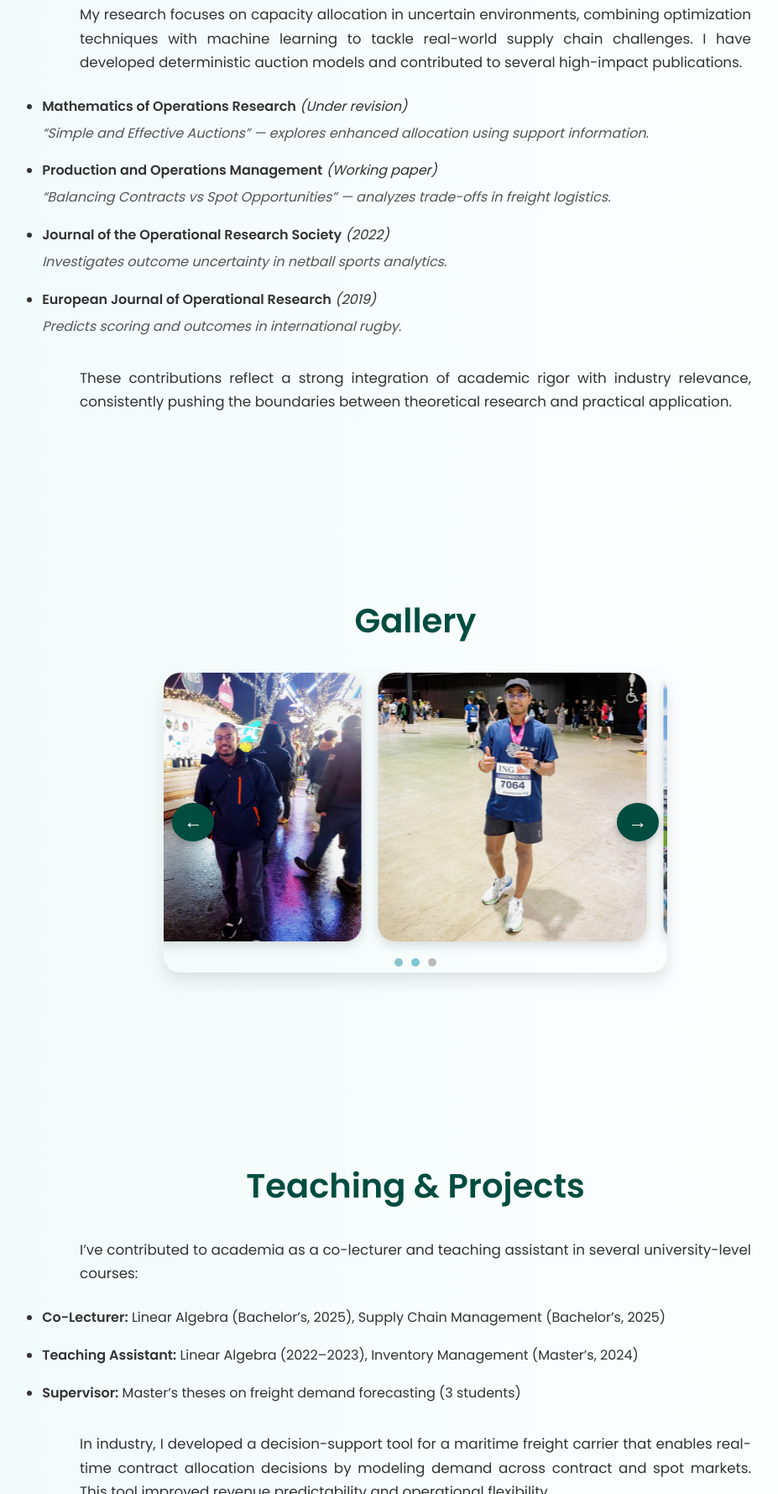
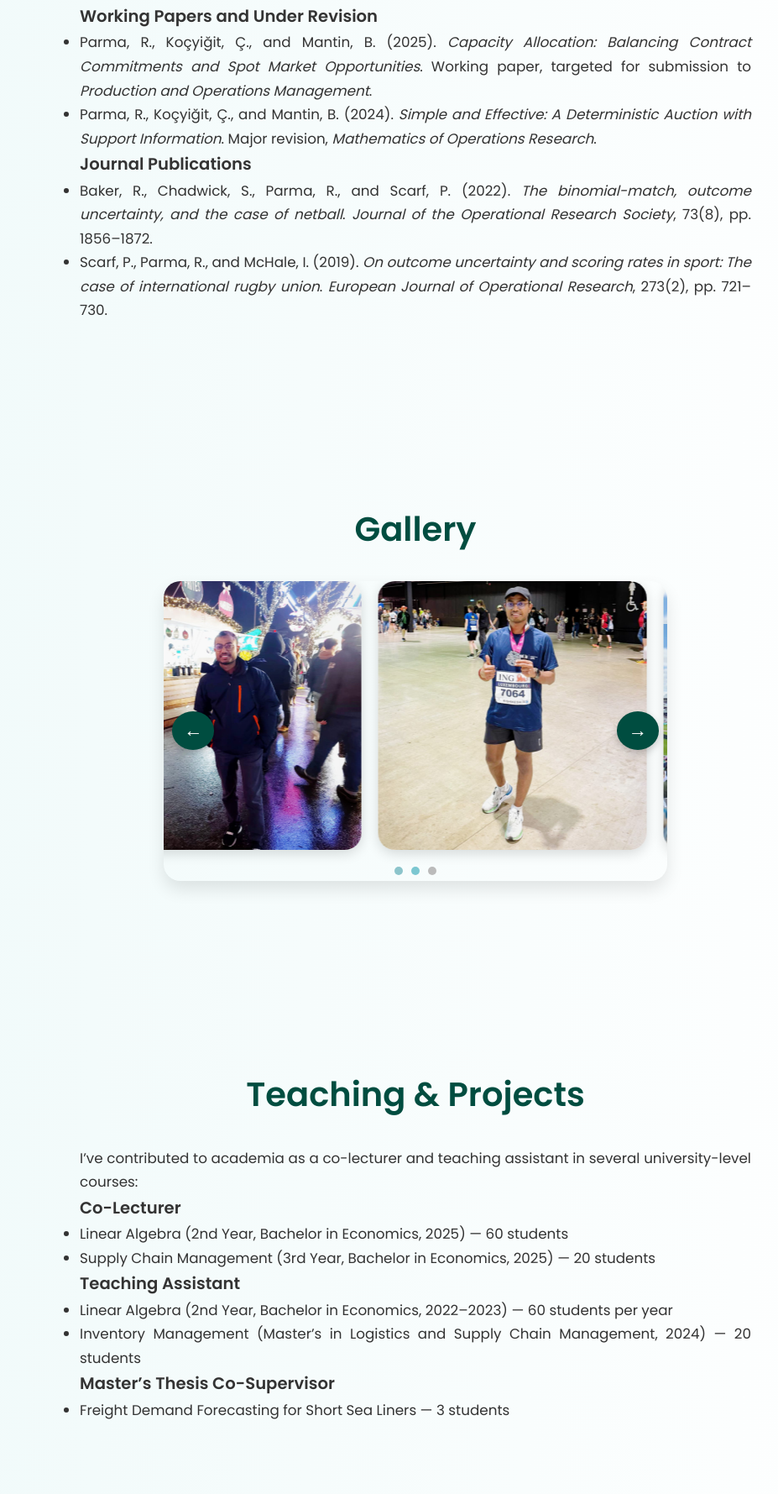
Before and after one commit to Surjendu-Pal/rishikeshparma.github.io, a plain HTML site: page index.html in a window 1280 px wide. Shown: the part 1021-2800 px from the top of the page at 84% size, without its empty margins (145-1072 px from the left). Drawn offline with Linux system fonts and the light colour scheme.

Commit message:
Update index.html

```diff
--- a/index.html
+++ b/index.html
@@ -1,5 +1,6 @@
 <!DOCTYPE html>
 <html lang="en">
+
 <head>
   <meta charset="UTF-8" />
   <meta name="viewport" content="width=device-width, initial-scale=1.0" />
@@ -7,7 +8,11 @@
   <link href="https://fonts.googleapis.com/css2?family=Poppins:wght@300;400;600&display=swap" rel="stylesheet">
   <link rel="stylesheet" href="https://cdnjs.cloudflare.com/ajax/libs/font-awesome/6.4.0/css/all.min.css">
   <style>
-    * { margin: 0; padding: 0; box-sizing: border-box; }
+    * {
+      margin: 0;
+      padding: 0;
+      box-sizing: border-box;
+    }
 
     body {
       font-family: 'Poppins', sans-serif;
@@ -28,7 +33,7 @@
       justify-content: space-between;
       padding: 0 5vw;
       z-index: 1000;
-      box-shadow: 0 2px 10px rgba(0,0,0,0.3);
+      box-shadow: 0 2px 10px rgba(0, 0, 0, 0.3);
     }
 
     .logo {
@@ -42,12 +47,19 @@
     }
 
     @keyframes typing {
-      from { width: 0; }
-      to { width: 14ch; }
+      from {
+        width: 0;
+      }
+
+      to {
+        width: 14ch;
+      }
     }
 
     @keyframes blink {
-      50% { border-color: transparent; }
+      50% {
+        border-color: transparent;
+      }
     }
 
     .nav-links {
@@ -249,6 +261,7 @@
     }
   </style>
 </head>
+
 <body>
   <nav>
     <div class="logo">Rishikesh Parma</div>
@@ -272,13 +285,28 @@
       <div class="about-content">
         <h2>About Me</h2>
        <p>
-          I’m Rishikesh Parma, a PhD researcher at the University of Luxembourg, working at the crossroads of optimization, uncertainty, and machine learning. I design smart, simple algorithms that help real-world supply chains make better decisions — not just in theory, but in practice. My work lives where math meets impact. I’ve presented at global conferences, built tools used by industry, and collaborated with brilliant minds across borders.
-          Off the whiteboard, I’m into cricket, yoga, and long runs — because solving tough problems needs a clear head and a steady rhythm.
+  I am a PhD candidate in <strong>Operations Management</strong> at the <strong>University of Luxembourg</strong>,
+  expecting to defend my dissertation in <strong>September 2025</strong>. My doctoral research, supervised by
+  <strong>Prof. Çağıl Koçyiğit</strong> and <strong>Prof. Benny Mantin</strong>, focuses on
+  <strong>optimization under uncertainty</strong>. Specifically, I address <strong>resource allocation challenges
+  in supply chain problems</strong> by designing simple and practical algorithms. My work integrates
+  <strong>optimization techniques</strong> with <strong>machine learning methods</strong> to develop solutions
+  that are not only efficient but also suitable for real-world implementation.
 </p>
+
+<p>
+  I hold an <strong>Integrated Master’s degree in Mathematics and Computing</strong> from the
+  <strong>Indian Institute of Technology (IIT) Dhanbad</strong>, awarded in <strong>2019</strong>. During my studies,
+  I was a <strong>visiting research intern</strong> at the <strong>University of Salford</strong>, where I worked under
+  the mentorship of <strong>Prof. Phil Scarf</strong>.
+</p>
+
         <div class="social-icons">
-          <a href="https://www.linkedin.com/in/rishikesh-parma-38188b102" target="_blank"><i class="fab fa-linkedin"></i></a>
+          <a href="https://www.linkedin.com/in/rishikesh-parma-38188b102" target="_blank"><i
+              class="fab fa-linkedin"></i></a>
         </div>
-        <a class="cv-btn" href="https://drive.google.com/file/d/1Ka36m7-LEq67_4V53WsMG4CNITNoaoF2/view?usp=sharing" target="_blank">Download CV</a>
+        <a class="cv-btn" href="https://drive.google.com/file/d/1Ka36m7-LEq67_4V53WsMG4CNITNoaoF2/view?usp=sharing"
+          target="_blank">Download CV</a>
       </div>
     </div>
   </section>
@@ -293,6 +321,7 @@
   </script>
 
 </body>
+
 </html>
 
 <section id="research" class="animated-section research-section">
@@ -300,32 +329,36 @@
     <h2 class="section-heading">Research & Publications</h2>
 
     <div class="section-content fade-in-up">
-      <p class="desc">
-        My research focuses on capacity allocation in uncertain environments, combining optimization techniques with machine learning to tackle real-world supply chain challenges. I have developed deterministic auction models and contributed to several high-impact publications.
-      </p>
-
-      <ul class="research-list">
+      <div class="desc">
+  <h3>Working Papers and Under Revision</h3>
+  <ul>
     <li>
-          <strong>Mathematics of Operations Research</strong> <em>(Under revision)</em><br>
-          <span>“Simple and Effective Auctions” — explores enhanced allocation using support information.</span>
+      Parma, R., Koçyiğit, Ç., and Mantin, B. (2025).
+      <em>Capacity Allocation: Balancing Contract Commitments and Spot Market Opportunities</em>.
+      Working paper, targeted for submission to <em>Production and Operations Management</em>.
     </li>
     <li>
-          <strong>Production and Operations Management</strong> <em>(Working paper)</em><br>
-          <span>“Balancing Contracts vs Spot Opportunities” — analyzes trade-offs in freight logistics.</span>
-        </li>
-        <li>
-          <strong>Journal of the Operational Research Society</strong> <em>(2022)</em><br>
-          <span>Investigates outcome uncertainty in netball sports analytics.</span>
-        </li>
-        <li>
-          <strong>European Journal of Operational Research</strong> <em>(2019)</em><br>
-          <span>Predicts scoring and outcomes in international rugby.</span>
+      Parma, R., Koçyiğit, Ç., and Mantin, B. (2024).
+      <em>Simple and Effective: A Deterministic Auction with Support Information</em>.
+      Major revision, <em>Mathematics of Operations Research</em>.
     </li>
   </ul>
 
-      <p class="desc">
-        These contributions reflect a strong integration of academic rigor with industry relevance, consistently pushing the boundaries between theoretical research and practical application.
-      </p>
+  <h3>Journal Publications</h3>
+  <ul>
+    <li>
+      Baker, R., Chadwick, S., Parma, R., and Scarf, P. (2022).
+      <em>The binomial-match, outcome uncertainty, and the case of netball</em>.
+      <em>Journal of the Operational Research Society</em>, 73(8), pp. 1856–1872.
+    </li>
+    <li>
+      Scarf, P., Parma, R., and McHale, I. (2019).
+      <em>On outcome uncertainty and scoring rates in sport: The case of international rugby union</em>.
+      <em>European Journal of Operational Research</em>, 273(2), pp. 721–730.
+    </li>
+  </ul>
+</div>
+
     </div>
   </div>
 </section>
@@ -398,8 +431,13 @@
     background: #00796b;
   }
 
-  .prev { left: 10px; }
-  .next { right: 10px; }
+  .prev {
+    left: 10px;
+  }
+
+  .next {
+    right: 10px;
+  }
 
   .carousel-dots {
     text-align: center;
@@ -493,11 +531,13 @@
       transform: translateY(-50px);
       opacity: 0;
     }
+
     to {
       transform: translateY(0);
       opacity: 1;
     }
   }
+
   .research-container {
     max-width: 900px;
     margin: 0 auto;
@@ -553,28 +593,35 @@
       font-size: 0.95rem;
     }
   }
-
-
 </style>
 
 <section id="teaching" class="animated-section teaching-section">
   <div class="container teaching-container">
     <h2 class="section-heading">Teaching & Projects</h2>
     <div class="section-content fade-in-up">
-      <p class="desc">
+      <div class="desc">
+  <p>
     I’ve contributed to academia as a co-lecturer and teaching assistant in several university-level courses:
   </p>
-      <ul class="research-list">
-        <li><strong>Co-Lecturer:</strong> Linear Algebra (Bachelor’s, 2025), Supply Chain Management (Bachelor’s, 2025)</li>
-        <li><strong>Teaching Assistant:</strong> Linear Algebra (2022–2023), Inventory Management (Master’s, 2024)</li>
-        <li><strong>Supervisor:</strong> Master’s theses on freight demand forecasting (3 students)</li>
+
+  <h3>Co-Lecturer</h3>
+  <ul>
+    <li>Linear Algebra (2nd Year, Bachelor in Economics, 2025) — 60 students</li>
+    <li>Supply Chain Management (3rd Year, Bachelor in Economics, 2025) — 20 students</li>
   </ul>
-      <p class="desc">
-        In industry, I developed a decision-support tool for a maritime freight carrier that enables real-time contract allocation decisions by modeling demand across contract and spot markets. This tool improved revenue predictability and operational flexibility.
-      </p>
-      <p class="desc">
-        I also held roles as a Market Research Analyst in India and a Research Intern in the UK, gaining insights into data-driven market dynamics and academic research methods.
-      </p>
+
+  <h3>Teaching Assistant</h3>
+  <ul>
+    <li>Linear Algebra (2nd Year, Bachelor in Economics, 2022–2023) — 60 students per year</li>
+    <li>Inventory Management (Master’s in Logistics and Supply Chain Management, 2024) — 20 students</li>
+  </ul>
+
+  <h3>Master’s Thesis Co-Supervisor</h3>
+  <ul>
+    <li>Freight Demand Forecasting for Short Sea Liners — 3 students</li>
+  </ul>
+</div>
+
     </div>
   </div>
 </section>
@@ -661,6 +708,7 @@
       transform: translateY(-50px);
       opacity: 0;
     }
+
     to {
       transform: translateY(0);
       opacity: 1;
@@ -690,10 +738,16 @@
 
     <div class="fade-in-up">
       <p class="desc">
-        I’ve had the privilege of sharing my research and insights at various international conferences and academic forums. These events offered invaluable opportunities to connect with global experts, exchange ideas, and contribute to cutting-edge discussions in operations research, revenue management, and algorithmic market design.
-      </p>
-      <p class="desc">
-        Through keynote sessions, technical talks, and poster presentations, I’ve engaged with diverse academic and industry audiences, sparking meaningful conversations and collaborations. My contributions have been recognized for their practical relevance, innovative approach, and data-driven impact.
+        INFORMS Annual Meeting — Indianapolis, USA 2022
+        INFORMS Revenue Management and Pricing Conference — London, UK 2023
+        TA Pai Management Institute, Manipal, India 2024
+        OR Conference — TU Munich, Germany 2024
+        Indian Institute of Management, Lucknow , India 2025
+        Indian Institute of Management, Udaipur, India 2025
+        Poster Presentations
+        ○ Workshop on Algorithms, Approximation, and Learning in Market and Mechanism Design
+        — UC Berkeley, USA 2023
+        ○ INFORMS MSOM Conference — London Business School, UK 2025
       </p>
 
       <ul class="research-list">
@@ -745,6 +799,7 @@
       transform: translateY(-50px);
       opacity: 0;
     }
+
     to {
       transform: translateY(0);
       opacity: 1;
@@ -777,13 +832,20 @@
 
     <div class="fade-in-up">
       <p class="desc">
-        Beyond research and academic commitments, I actively engage in a wide range of personal pursuits that reflect my passion for discipline, leadership, and well-being. These interests not only recharge my mind but also enrich my perspective on teamwork, perseverance, and mental clarity.
+        Beyond research and academic commitments, I actively engage in a wide range of personal pursuits that reflect my
+        passion for discipline, leadership, and well-being. These interests not only recharge my mind but also enrich my
+        perspective on teamwork, perseverance, and mental clarity.
       </p>
       <ul class="research-list">
-        <li><strong>Yoga & Fitness:</strong> Recognized as Best Performer in zonal yoga tournaments (2010); I continue to practice yoga and meditation regularly to cultivate mindfulness and physical endurance.</li>
-        <li><strong>Cricket Leadership:</strong> Former Captain of the University of Luxembourg’s Cricket Club (2022–2023); awarded the Best Bowler Medal (2023–2024) for consistent all-round performance and mentorship on the field.</li>
-        <li><strong>Running Enthusiast:</strong> Participated in half-marathons and team relay races across Luxembourg; I enjoy the meditative rhythm of long-distance running and the spirit of community in competitive events.</li>
-        <li><strong>Music & Travel:</strong> Avid lover of instrumental music and global travel—exploring new cultures, cuisines, and historical landmarks fuels my creativity and curiosity.</li>
+        <li><strong>Yoga & Fitness:</strong> Recognized as Best Performer in zonal yoga tournaments (2010); I continue
+          to practice yoga and meditation regularly to cultivate mindfulness and physical endurance.</li>
+        <li><strong>Cricket Leadership:</strong> Former Captain of the University of Luxembourg’s Cricket Club
+          (2022–2023); awarded the Best Bowler Medal (2023–2024) for consistent all-round performance and mentorship on
+          the field.</li>
+        <li><strong>Running Enthusiast:</strong> Participated in half-marathons and team relay races across Luxembourg;
+          I enjoy the meditative rhythm of long-distance running and the spirit of community in competitive events.</li>
+        <li><strong>Music & Travel:</strong> Avid lover of instrumental music and global travel—exploring new cultures,
+          cuisines, and historical landmarks fuels my creativity and curiosity.</li>
       </ul>
     </div>
   </div>
```
Lines whose indentation alone changed are shown as unchanged.
